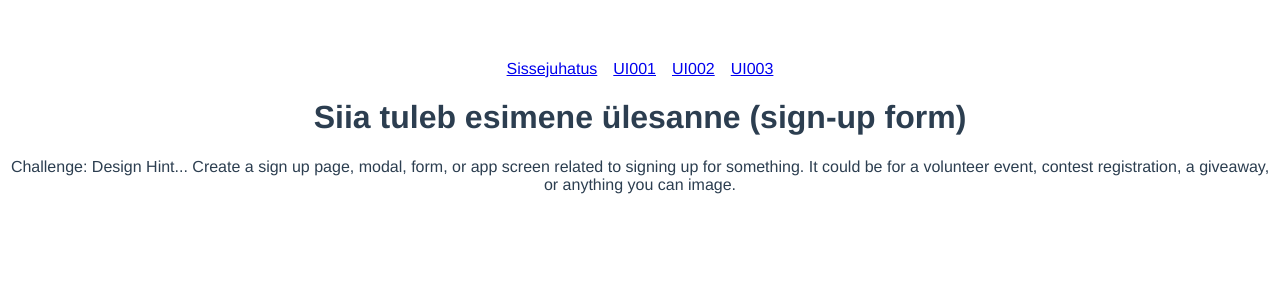
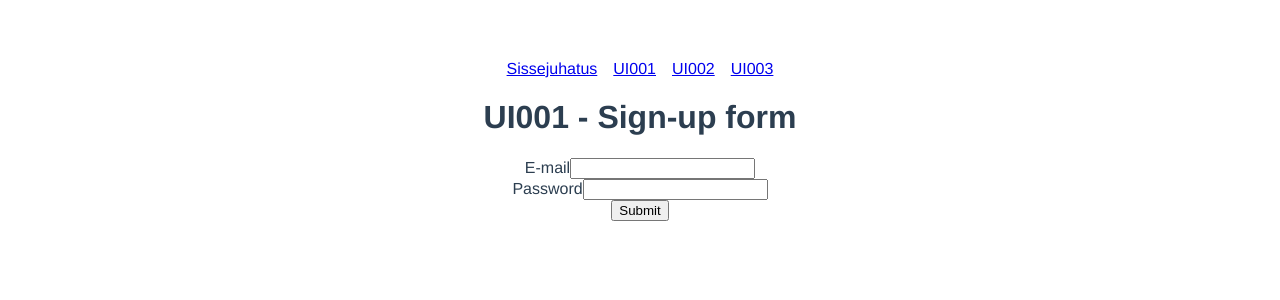
Before and after one commit to kuressaareametikool/100days_tak20, a Vue app: page /UI001 in a window 1280 px wide. Shown: the top 300 px of the page. Built offline with nearby package versions, Linux system fonts and the light colour scheme.

Commit message:
29. jaanuari tund

```diff
--- a/src/views/UI001.vue
+++ b/src/views/UI001.vue
@@ -1,8 +1,29 @@
 <template>
   <div class="flex-center">
     <div class="home-content">
-      <h1>Siia tuleb esimene ülesanne (sign-up form)</h1>
-      <p>Challenge: Design Hint... Create a sign up page, modal, form, or app screen related to signing up for something. It could be for a volunteer event, contest registration, a giveaway, or anything you can image.</p>
+      <h1>UI001 - Sign-up form</h1>
+      <form action="https://www.ametikool.ee">
+
+        <!-- label variant 1 -->
+        <label>
+          <span>E-mail</span>
+          <input type="email" />
+        </label>
+
+        <!-- label variant 2 -->
+        <div class="form-group">
+          <label for="password">Password</label>
+          <input id="password" type="password" />
+        </div>
+
+        <button type="submit">Submit</button>
+
+      </form>
     </div>
   </div>
 </template>
+
+<style>
+.flex-center {
+}
+</style>
```
